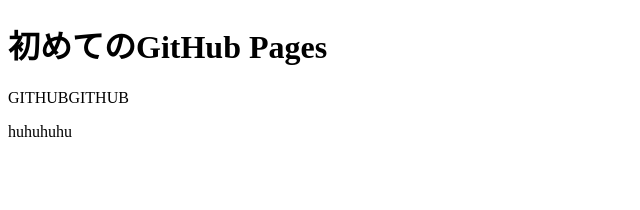
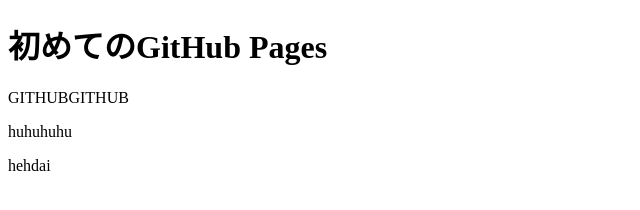
Before and after one commit to v3rm3rh0/practice_web, a plain HTML site: page index.html in a window 1280 px wide. Shown: the full height of the page, 0-640 px from the left. Drawn offline with Linux system fonts and the light colour scheme.

Commit message:
変更２

```diff
--- a/index.html
+++ b/index.html
@@ -9,5 +9,6 @@
     <h1>初めてのGitHub Pages</h1>
     <p>GITHUBGITHUB</p>
     <p>huhuhuhu</p>
+    <p>hehdai</p>
 </body>
 </html>
```
